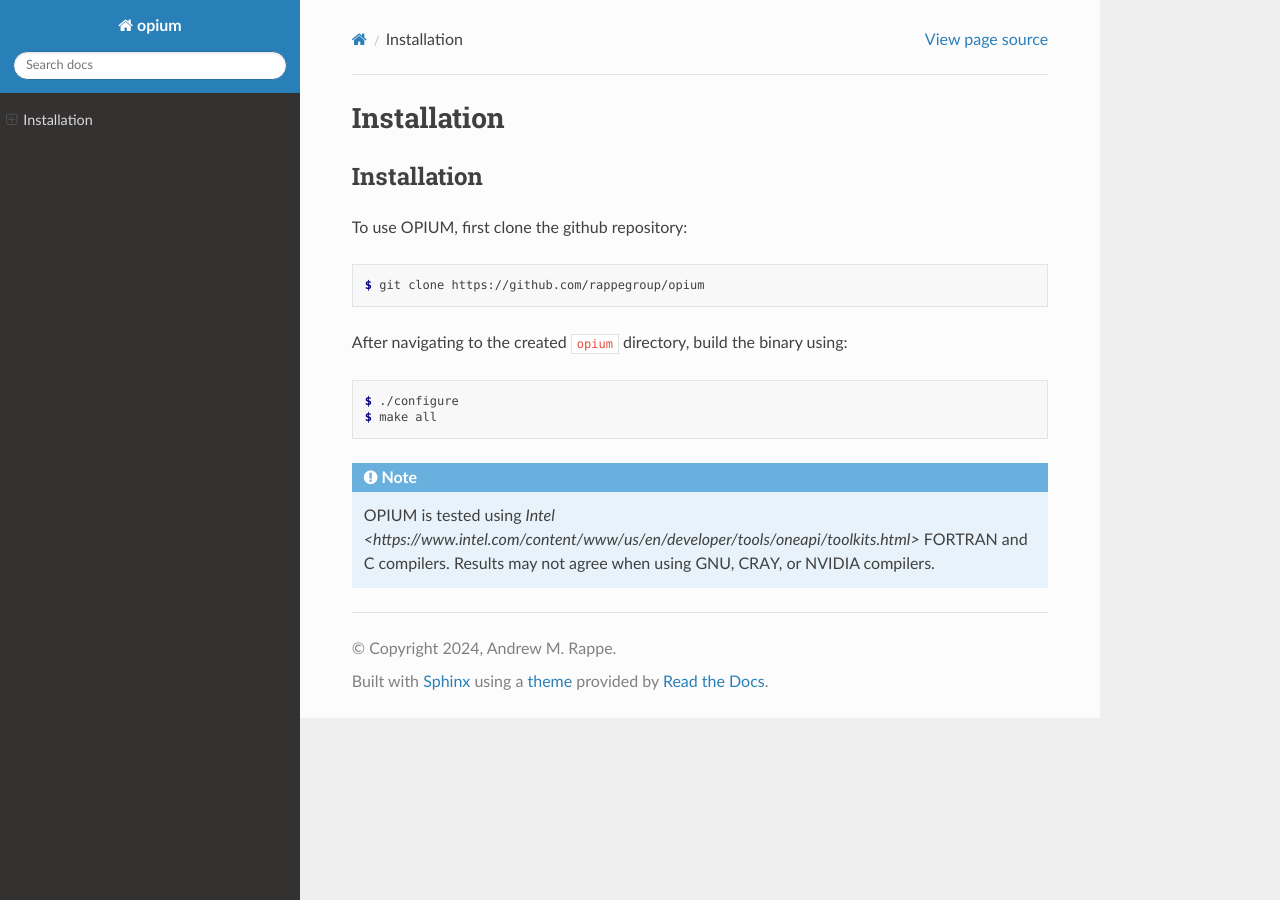
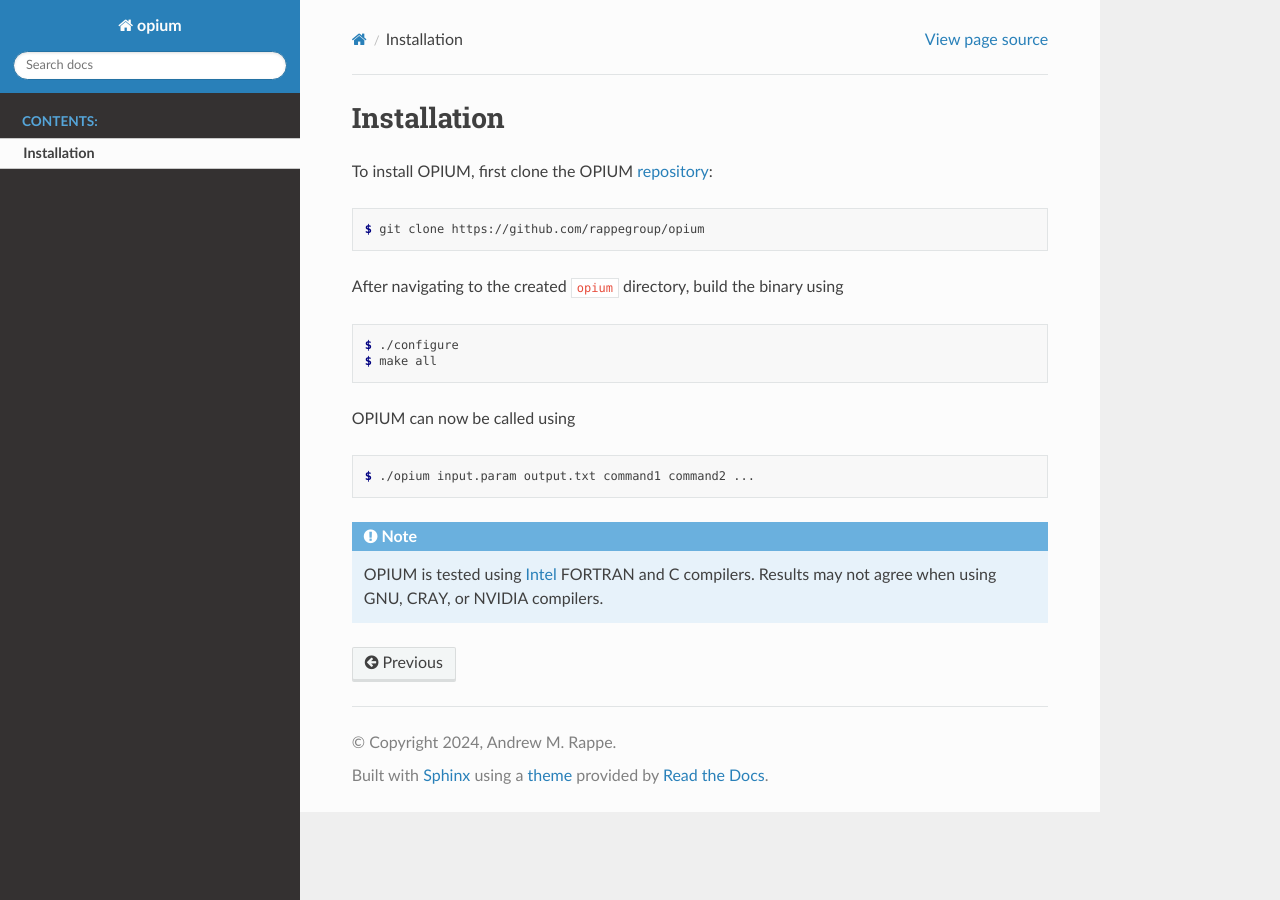
Before and after one commit to rappegroup/opium-docs, a Sphinx documentation site: the page built from docs/source/installation.rst, in a window 1280 px wide. Built offline with Sphinx 7.4.7 and the Read the Docs theme 2.0.0, drawn with Linux system fonts in a browser that asks for light colours.

Commit message:
Updated toctree

```diff
--- a/docs/source/conf.py
+++ b/docs/source/conf.py
@@ -20,7 +20,6 @@ templates_path = ['_templates']
 exclude_patterns = []
 
 
-
 # -- Options for HTML output -------------------------------------------------
 # https://www.sphinx-doc.org/en/master/usage/configuration.html#options-for-html-output
 
--- a/docs/source/index.rst
+++ b/docs/source/index.rst
@@ -3,7 +3,7 @@
    You can adapt this file completely to your liking, but it should at least
    contain the root `toctree` directive.
 
-Opium pseudopotential generation project
+Main
 ========================================
 
 OPIUM [#]_ is a program used to generate pseudopotentials for use in
@@ -15,3 +15,5 @@ first-principles calculations.
 .. toctree::
    :maxdepth: 2
    :caption: Contents:
+
+   installation
--- a/docs/source/installation.rst
+++ b/docs/source/installation.rst
@@ -1,24 +1,25 @@
 Installation
 =====
 
-.. _installation:
-
-Installation
-------------
-
-To use OPIUM, first clone the github repository:
+To install OPIUM, first clone the OPIUM `repository <https://www.intel.com/content/www/us/en/developer/tools/oneapi/toolkits.html>`_:
 
 .. code-block:: console
 
    $ git clone https://github.com/rappegroup/opium
 
-After navigating to the created ``opium`` directory, build the binary using:
+After navigating to the created ``opium`` directory, build the binary using
 
 .. code-block:: console
 
    $ ./configure
    $ make all
 
+OPIUM can now be called using
+
+.. code-block:: console
+
+   $ ./opium input.param output.txt command1 command2 ...
+
 .. note::
-   OPIUM is tested using `Intel <https://www.intel.com/content/www/us/en/developer/tools/oneapi/toolkits.html>`
+   OPIUM is tested using `Intel <https://www.intel.com/content/www/us/en/developer/tools/oneapi/toolkits.html>`_
    FORTRAN and C compilers. Results may not agree when using GNU, CRAY, or NVIDIA compilers.
```
